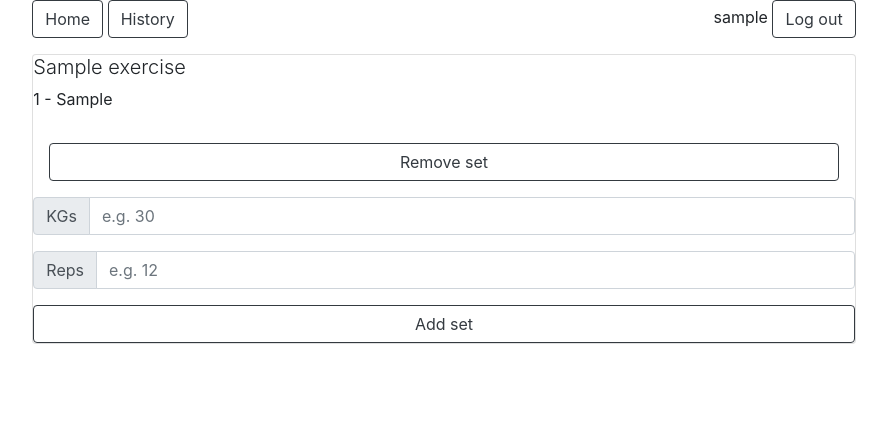
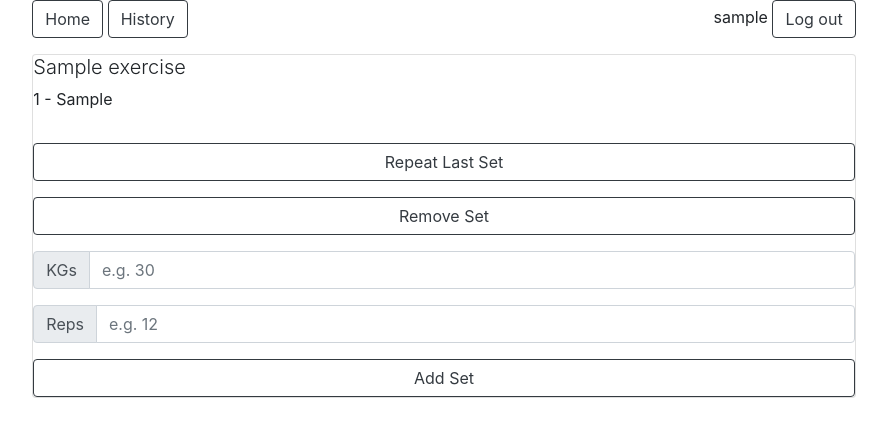
Before and after one commit to DTasev/fit, a Django app: page /sets/1 in a window 1280 px wide. Shown: the top 437 px of the page, without its empty margins (196-1083 px from the left). Run offline with Django 3.2, Linux system fonts and the light colour scheme; a user stored in the database is signed in; tables that the repository leaves empty hold one stand-in row (values such as "Sample post"); parts of the project's set-up code (start-up, migrations or seed data) failed here and were passed over; some libraries are stand-ins or nearby versions.

Commit message:
Added repeat last set button to sets

```diff
--- a/today/templates/today/create.html
+++ b/today/templates/today/create.html
@@ -15,7 +15,7 @@
                 </select>
             </label>
             <label> Exercise count
-                <input type="number" value="4" name="primary-count">
+                <input type="number" value="4" name="primary-count" min="1" max="8">
             </label>
             <br>
             <label for="secondary">Secondary muscle group
@@ -28,7 +28,7 @@
                 </select>
             </label>
             <label> Exercise count
-                <input type="number" value="2" name="secondary-count">
+                <input type="number" value="2" name="secondary-count" min="0" max="5">
             </label>
             <input type="submit" value="Generate" class="btn btn-outline-dark btn-block"
                    style="width: 100%"/>
--- a/today/templates/today/sets.html
+++ b/today/templates/today/sets.html
@@ -7,10 +7,25 @@
         {% for i, set in exercise.sets_list|enumerate %}
             <p>{{ i }} - {{ set }}</p>
         {% endfor %}
-        <form method="post" action="{% url 'today:del_set' exercise.id %}" class="p-3">
+        <div class="">
+{#            <form method="post" action="{% url 'today:repeat_set' exercise.id %}" class="pt-3 d-inline-block">#}
+{#                {% csrf_token %}#}
+{#                <input type="submit" value="Same KGs, +2 reps" class="btn btn-outline-dark d-inline-block"/>#}
+{#            </form>#}
+            <form method="post" action="{% url 'today:repeat_set' exercise.id %}" class="pt-3">
+                {% csrf_token %}
+
+                <input type="submit" value="Repeat Last Set" class="btn btn-outline-dark btn-block"/>
+            </form>
+{#            <form method="post" action="{% url 'today:repeat_set' exercise.id %}" class="pt-3 d-inline-block">#}
+{#                {% csrf_token %}#}
+{#                <input type="submit" value="Same Reps, +5 KGs" class="btn btn-outline-dark d-inline-block"/>#}
+{#            </form>#}
+        </div>
+        <form method="post" action="{% url 'today:del_set' exercise.id %}" class="py-3">
             {% csrf_token %}
 
-            <input type="submit" value="Remove set" class="btn btn-outline-dark btn-block"
+            <input type="submit" value="Remove Set" class="btn btn-outline-dark btn-block"
                    style="width: 100%"/>
         </form>
         <form method="post" action="{% url 'today:add_set' exercise.id %}">
@@ -36,7 +51,7 @@
                 <div class="btn-danger text-white p-2 m-2">{{ reps_error }}</div>
             {% endif %}
 
-            <input type="submit" value="Add set" class="btn btn-outline-dark btn-block"
+            <input type="submit" value="Add Set" class="btn btn-outline-dark btn-block"
                    style="width: 100%"/>
             <input type="hidden" name="next" value="{{ next }}"/>
         </form>
--- a/today/urls.py
+++ b/today/urls.py
@@ -3,7 +3,7 @@ from django.urls import path
 from today.views.create import create_workout
 from today.views.index import IndexView, HistoryView, DeleteView
 from today.views.complete import complete_workout
-from today.views.sets import add_set, del_set
+from today.views.sets import add_set, del_set, repeat_set
 
 app_name = 'today'
 
@@ -15,5 +15,6 @@ urlpatterns = [
     path('history', HistoryView.as_view(), name="history"),
     path('sets/<int:pk>', add_set, name="add_set"),
     path('sets/delete/<int:pk>', del_set, name="del_set"),
+    path('sets/repeat/<int:pk>', repeat_set, name="repeat_set"),
 
 ]
--- a/today/views/sets.py
+++ b/today/views/sets.py
@@ -2,6 +2,19 @@ from django.shortcuts import render, redirect
 from django.urls import reverse
 
 from workout.models import WorkoutExercise, SPECIAL_EXERCISES_JOIN_CHARACTER
+
+
+def repeat_set(request, pk):
+    e = WorkoutExercise.objects.get(id=pk)
+    if request.method == "POST":
+        if e.sets != "":
+            if SPECIAL_EXERCISES_JOIN_CHARACTER in e.sets:
+                last_set = e.sets[:e.sets.rfind(SPECIAL_EXERCISES_JOIN_CHARACTER)]
+            else:
+                last_set = e.sets
+            e.sets += SPECIAL_EXERCISES_JOIN_CHARACTER + last_set
+            e.save()
+    return redirect(reverse('today:add_set', kwargs={"pk": e.id}))
 
 
 def del_set(request, pk):
@@ -20,16 +33,19 @@ def add_set(request, pk):
     if request.method == "GET":
         return render(request, 'today/sets.html', {"exercise": e})
     elif request.method == "POST":
+
+        # return error for missing KGs
         if request.POST["kgs"] == "":
             return render(request, 'today/sets.html',
                           {"exercise": e, "kgs_error": "KGs not specified", "prev_reps_value": request.POST["reps"]})
+        # return error for missing reps
         elif request.POST["reps"] == "":
             return render(request, 'today/sets.html',
                           {"exercise": e, "reps_error": "Reps not specified", "prev_kgs_value": request.POST["kgs"]})
 
         existing = e.sets
         if existing != "":
-            existing += SPECIAL_EXERCISES_JOIN_CHARACTER + "{}x{}".format(request.POST["kgs"], request.POST["reps"])
+            existing += "{}{}x{}".format(SPECIAL_EXERCISES_JOIN_CHARACTER, request.POST["kgs"], request.POST["reps"])
         else:
             existing = "{}x{}".format(request.POST["kgs"], request.POST["reps"])
         e.sets = existing
```
Also changed, not shown: 1 other file.
